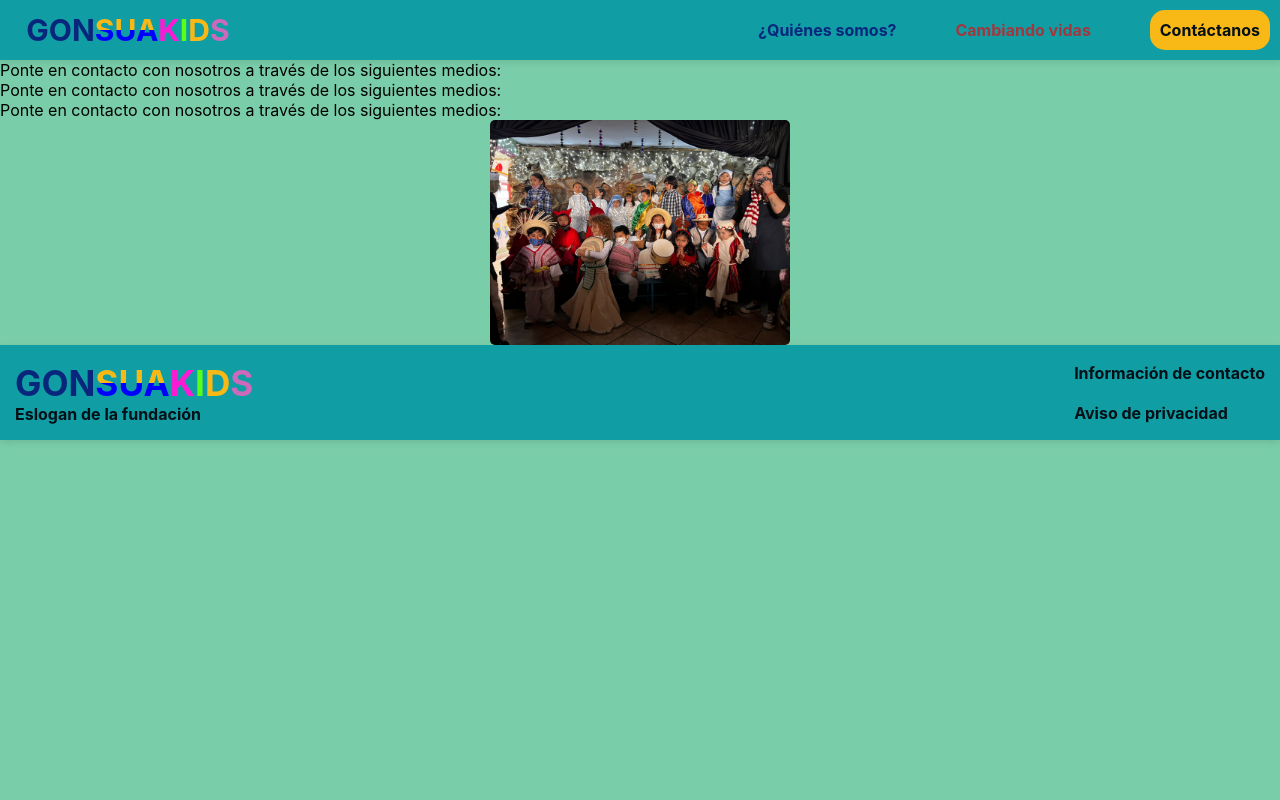
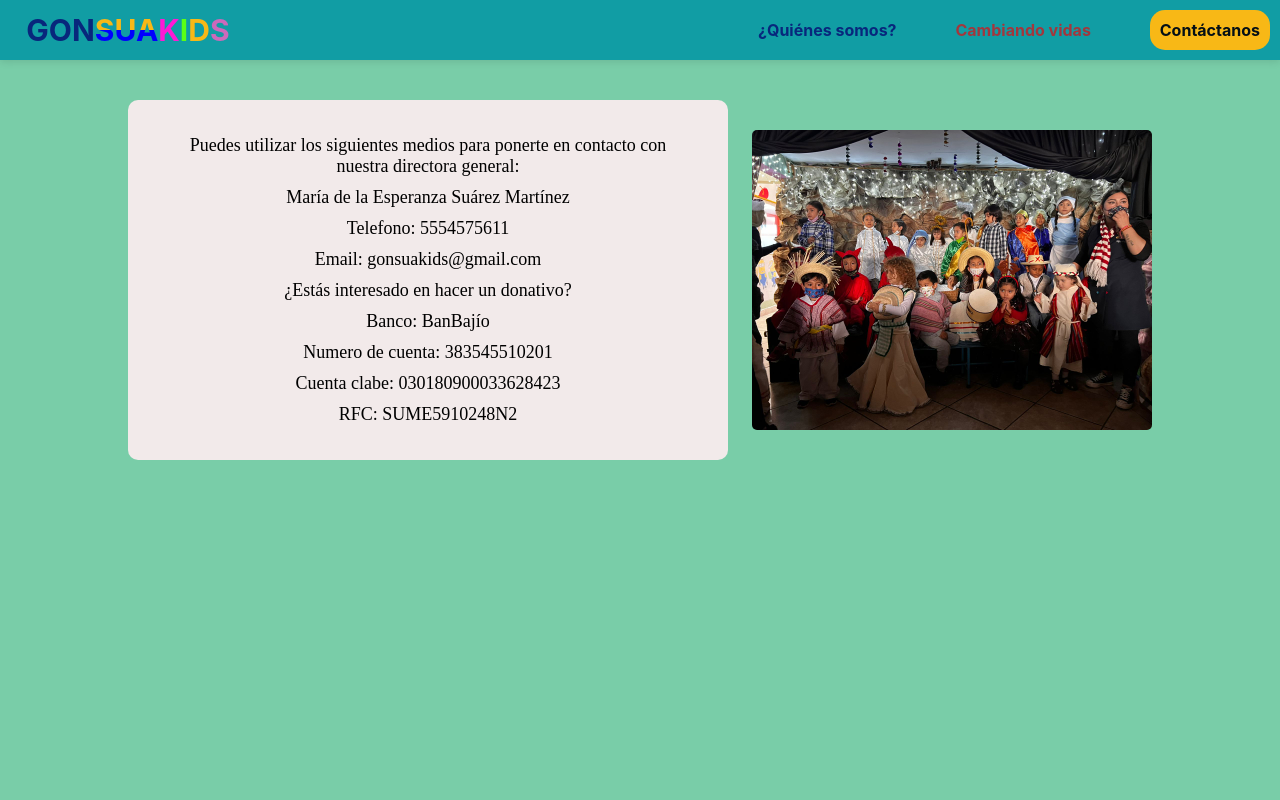
Before and after one commit to GonsuaKids/GonsuaPage, a React (Create React App) app in the folder gonsuakidsfront/: page /GonsuaPage/Contacto in a window 1280 px wide. Shown: the top 800 px of the page. Built offline with nearby package versions, Linux system fonts and the light colour scheme.

Commit message:
DAMG: Diseño preliminar para la pantalla de contacto TODO: Pantalla de contacto diseño final Pantalla de contacto para móvil

```diff
--- a/gonsuakidsfront/src/components/others/CSS/Contacto.css
+++ b/gonsuakidsfront/src/components/others/CSS/Contacto.css
@@ -2,5 +2,32 @@
     display: flex;
     justify-content: center;
     align-items: center;
-    width: 100%;
+    max-width: 400px;
 }
+
+.contact--info{
+    display: flex;
+    justify-content: center;
+    flex-direction: column  ;
+    align-items: center;
+    background: var(--blancoGon);
+    max-width: 600px;
+    padding: 35px;
+    border-radius: 10px;
+    text-align: center;
+    font-size: large;
+    font-family: cursive;
+    gap:10px
+
+}
+
+.contact--container{
+    display: flex;
+    justify-content: space-between;
+    flex-direction: row  ;
+    align-items: center;
+    margin-top: 40px;
+    margin-left: auto;
+    margin-right: auto;
+    width: 80%;
+}
--- a/gonsuakidsfront/src/components/others/CSS/Team.css
+++ b/gonsuakidsfront/src/components/others/CSS/Team.css
@@ -7,7 +7,7 @@
 }
 
 .event--img{
-    max-width: 300px;
+    max-width: 400px;
     height: auto;
     border-radius: 5px;
 }
@@ -27,15 +27,17 @@
 .text-team{
     max-width: 85%;
     background: var(--blancoGon);
-    padding: 15px;
+    padding: 35px;
     border-radius: 10px;
     text-align: justify;
+    font-size: large;
+    font-family: cursive;
 }
 
 .vid-container{
     display: flex;
     flex-direction: row;
-    margin-top: 30px;
+    margin-top: 80px;
 }
 
 @media (max-width: 600px) {
--- a/gonsuakidsfront/src/components/others/Contacto.jsx
+++ b/gonsuakidsfront/src/components/others/Contacto.jsx
@@ -1,17 +1,36 @@
 import Footer from "../pure/Footer";
 import Navbar from "../pure/Navbar";
+import ReactPlayer from 'react-player'
 import './CSS/Contacto.css'
 
 export default function Contacto(){
     return(
         <>
             <Navbar/>
-            <p>Ponte en contacto con nosotros a través de los siguientes medios:</p>
-            <p>Ponte en contacto con nosotros a través de los siguientes medios:</p>
-            <p>Ponte en contacto con nosotros a través de los siguientes medios:</p>
-            <div className="img-container-cont">
-                <img src={require('../../assets/EventoGon2.jpeg')} alt="Imagen de un evento de nuestra fundación" className='event--img'/>
+            <div className="contact--container">
+                <div className="contact--info">
+                    <p>Puedes utilizar los siguientes medios para ponerte en contacto con nuestra directora general:</p>
+                    <p>María de la Esperanza Suárez Martínez</p>
+                    <p>Telefono: 5554575611</p>
+                    <p>Email: gonsuakids@gmail.com</p>
+                    <p>¿Estás interesado en hacer un donativo?</p>
+                    <p>Banco: BanBajío</p>
+                    <p>Numero de cuenta: 383545510201</p>
+                    <p>Cuenta clabe: 030180900033628423</p>
+                    <p>RFC: SUME5910248N2</p>
+                </div>
+                <div className="img-container-cont">
+                    <img src={require('../../assets/EventoGon2.jpeg')} alt="Imagen de un evento de nuestra fundación" className='event--img'/>
+                </div>
             </div>
+            <div className='react-player vid-container'>
+                        <ReactPlayer
+                            url='https://youtu.be/NpznMSFFwOc'
+                            // playing: false
+                            width='70%'
+                            height='100%'
+                        />
+                    </div>
             <Footer/>
         </>
     )
--- a/gonsuakidsfront/src/components/others/Team.jsx
+++ b/gonsuakidsfront/src/components/others/Team.jsx
@@ -18,7 +18,7 @@ export default function Team(){
                         diariamente con una gradualidad, esto con la finalidad de obtener un avance en los
                         niños y por ende, integrarlos a la vida cotidiana.
                     </p>
-                    <img src={require('../../assets/EventoGon.jpeg')} alt="Imagen de un evento de nuestra fundación" className='event--img'/>
+                    <img src={require('../../assets/EventoGon2.jpeg')} alt="Imagen de un evento de nuestra fundación" className='event--img'/>
                 </div>
                 <p className="text-team">
                     Los especialistas se dirigirán a las sombras para explicarles la forma, técnicas,
--- a/gonsuakidsfront/src/components/pure/Landing.jsx
+++ b/gonsuakidsfront/src/components/pure/Landing.jsx
@@ -37,9 +37,9 @@ export default function Landing(){
             </section>
             <div className='react-player'>
                 <ReactPlayer
-                    url='https://youtu.be/cjxaxsISb1Q'
+                    url='https://youtu.be/v3EZN_n-dZU'
                     // playing: false
-                    width='70%'
+                    width='55%'
                     height='100%'
                 />
             </div>
```
